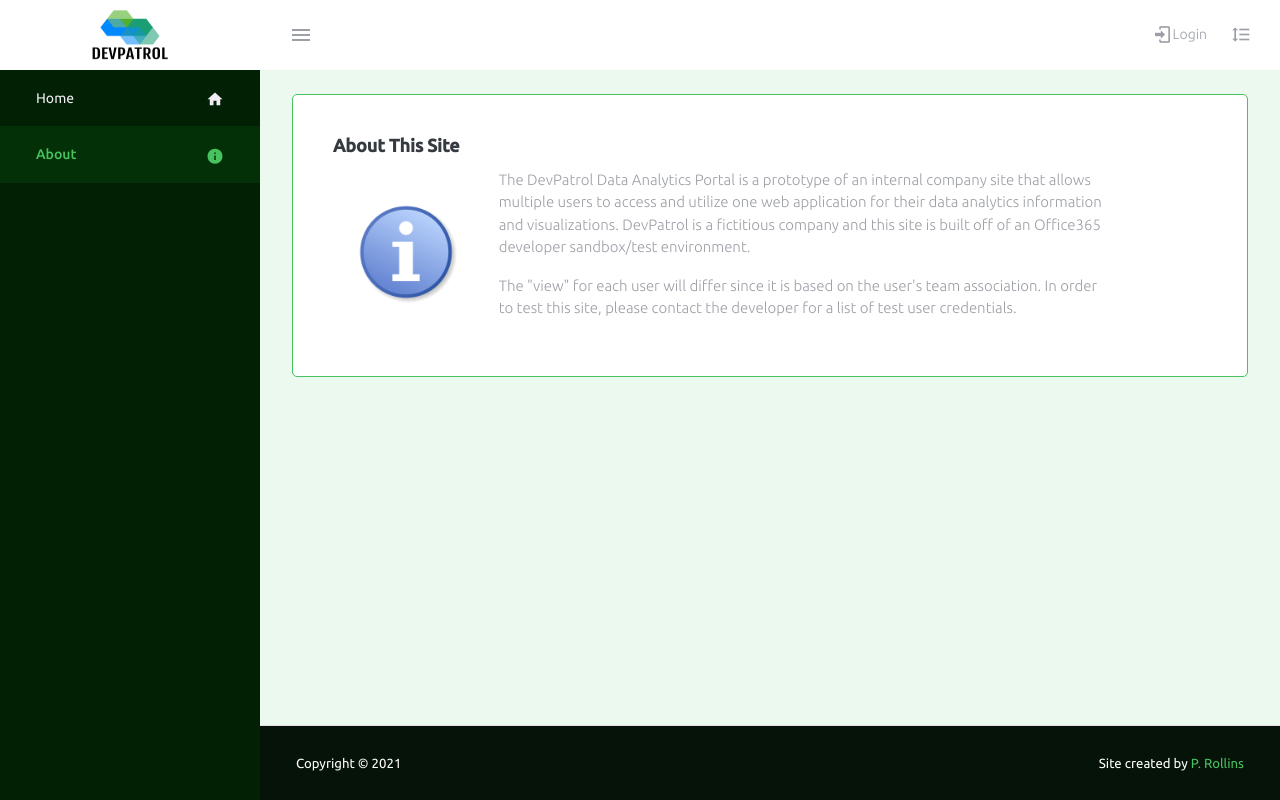
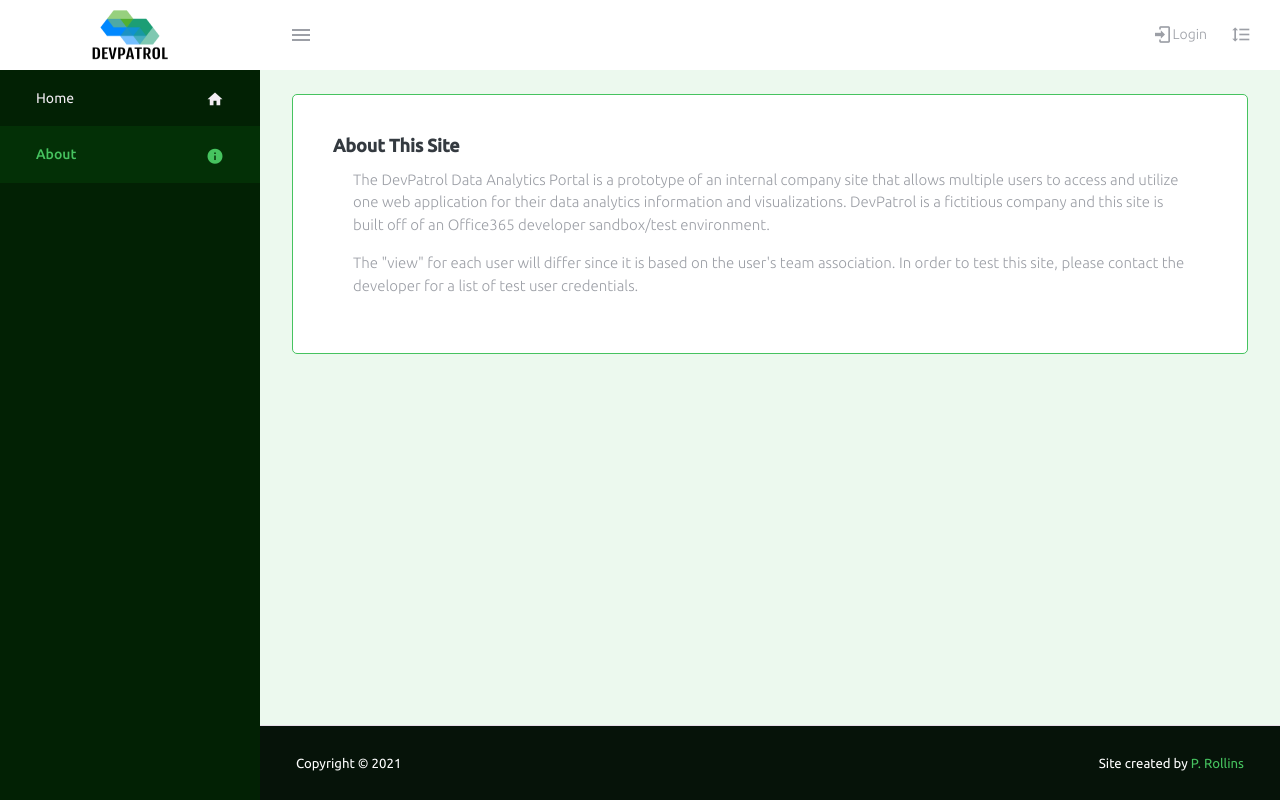
Before and after one commit to patrol7171/M365-DA-Portal, a Django app: page /about in a window 1280 px wide. Run offline with Django 3.2, Linux system fonts and the light colour scheme; parts of the project's set-up code (start-up, migrations or seed data) failed here and were passed over; some libraries are stand-ins or nearby versions.

Commit message:
Update about.html
- removed image

```diff
--- a/core/templates/core/about.html
+++ b/core/templates/core/about.html
@@ -10,10 +10,10 @@
           <div class="d-flex">
             <div class="d-flex align-items-center text-muted font-weight-light">
 
-                <div class="col-2">
+                <!-- <div class="col-2">
                   <img src="{% static 'assets/images/information_icon.png' %}" class="mw-100 w-100 rounded" alt="image" />
-                </div>
-                <div class="col-9">
+                </div> -->
+                <div class="col-12">
                   <span>
                     <p>
                     The DevPatrol Data Analytics Portal is a prototype of an internal company site that allows multiple users to access and utilize one web application for their data analytics information and visualizations.
```
